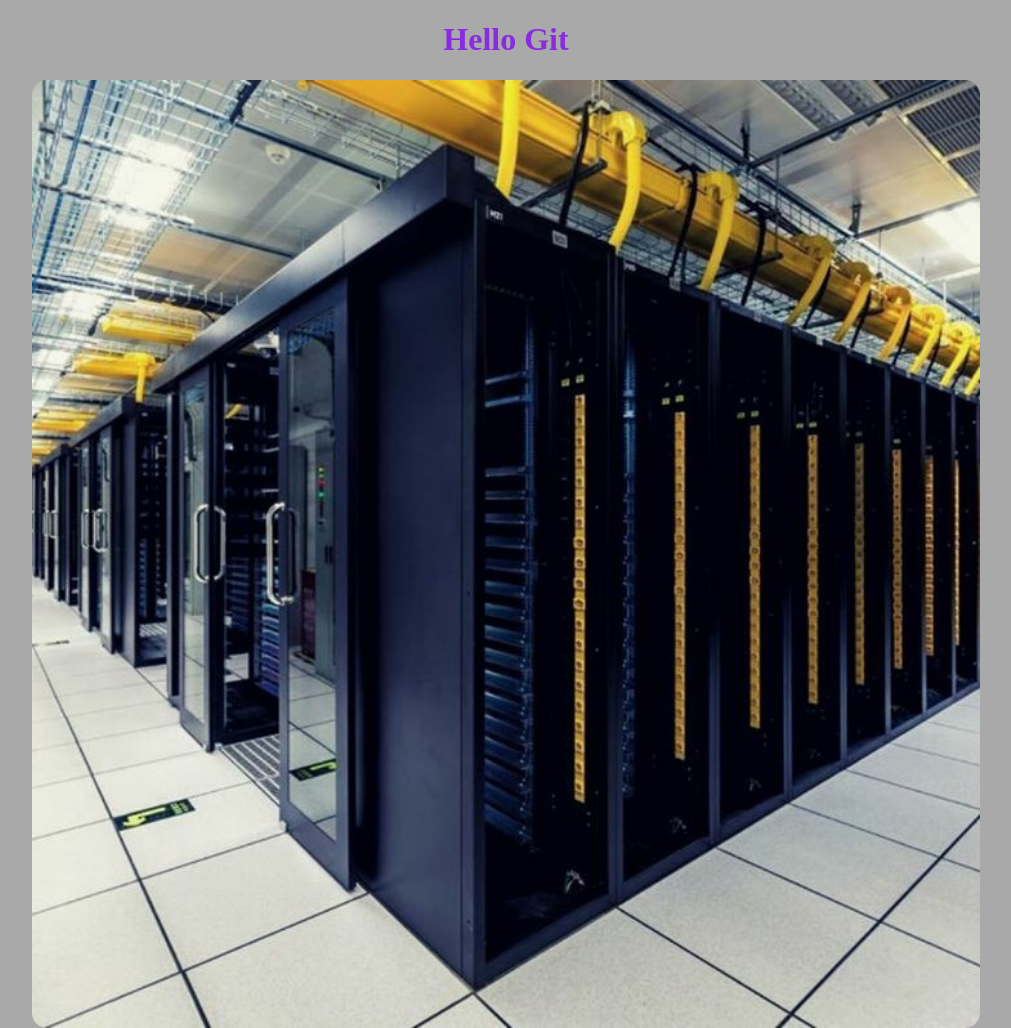
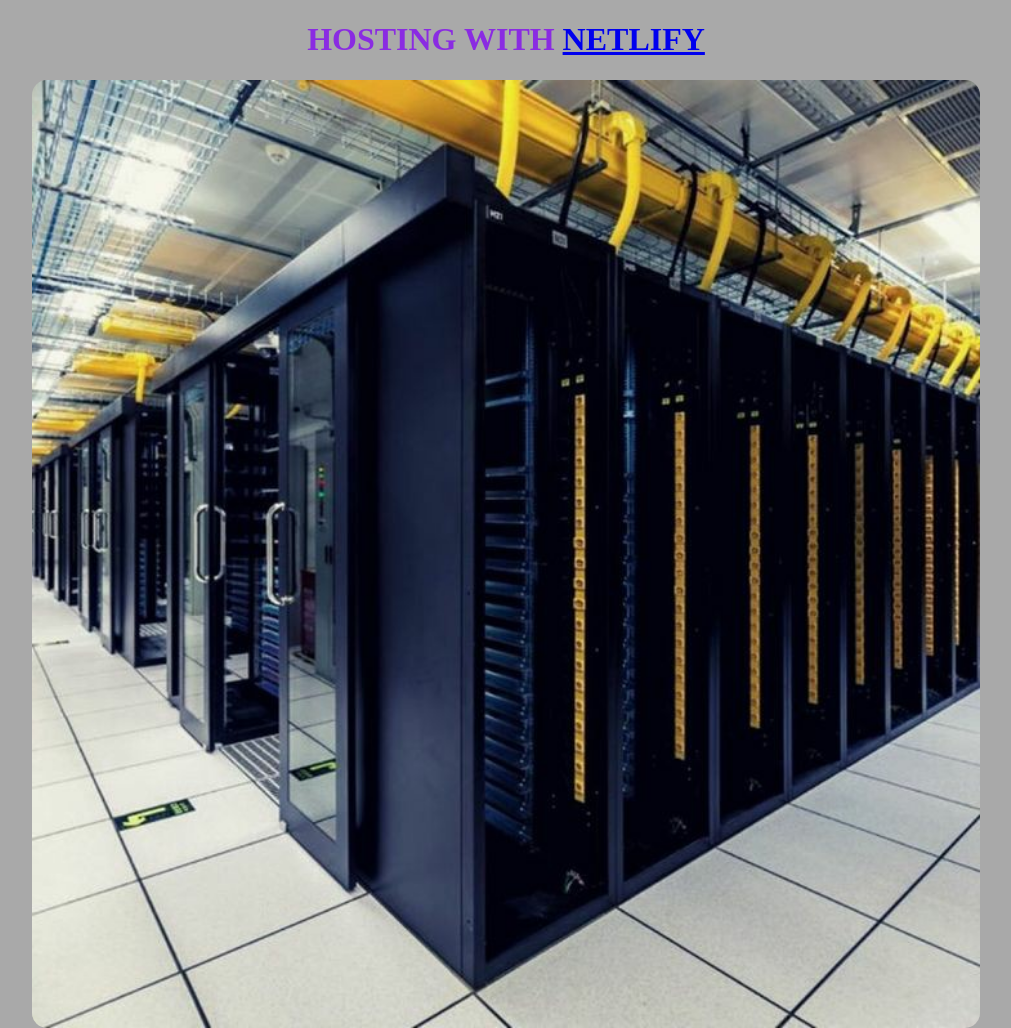
Before and after one commit to Ntokozokate/My-New_App, a plain HTML site: page index.html in a window 1280 px wide. Shown: the top 1028 px of the page, without its empty margins (134-1145 px from the left). Drawn offline with Linux system fonts and the light colour scheme.

Commit message:
Added link
Added a link that goes to Netlify in H1

```diff
--- a/index.html
+++ b/index.html
@@ -7,7 +7,7 @@
     <link rel="stylesheet" href="style.css" />
   </head>
   <body>
-    <h1>Hello Git</h1>
+    <h1>HOSTING WITH <a href="https://www.netlify.com/">NETLIFY</a></h1>
     <img src="e99e36993eac35f759f9a096b09348df.jpg" alt="SERVER" />
 
     <form>
```
